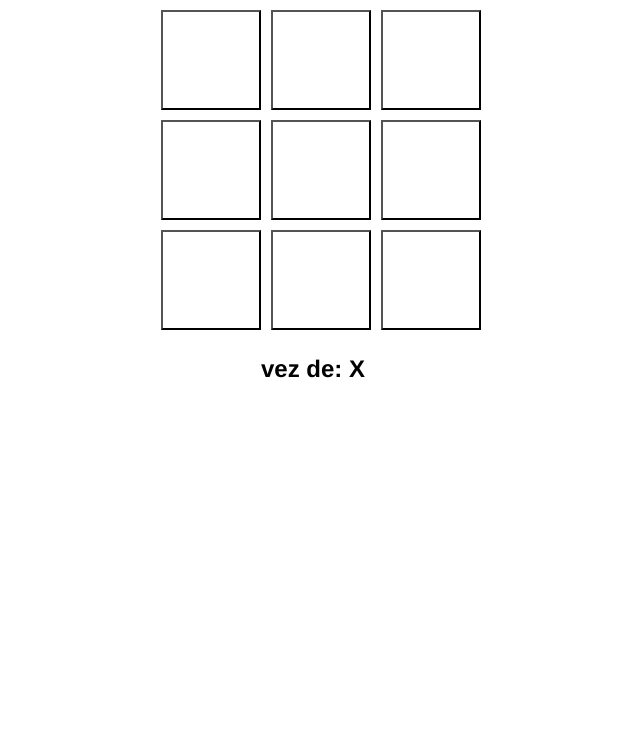
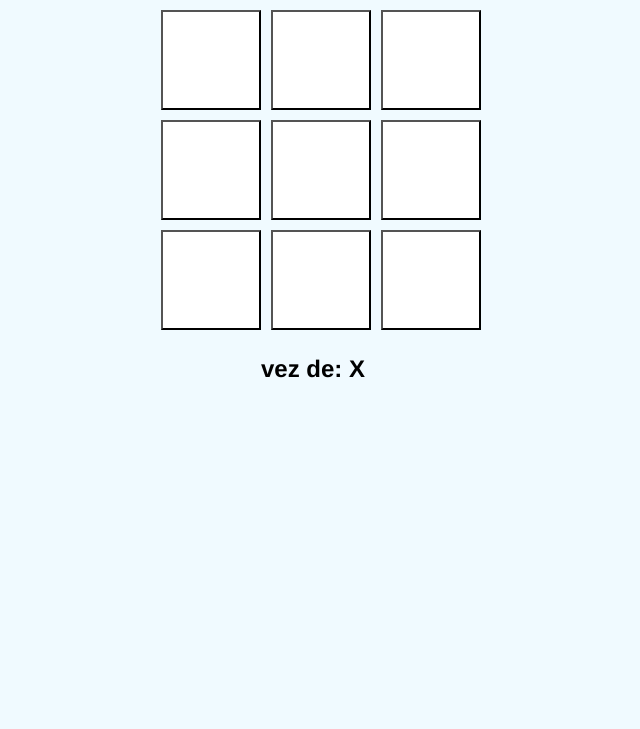
Before and after one commit to FilipePereiraLima/JogoDaVelha_PWA, a website: page index.html in a window 1280 px wide. Shown: the part 71-800 px from the top of the page, without its empty margins (327-967 px from the left). Drawn offline with Linux system fonts and the light colour scheme.

Commit message:
cor do background

```diff
--- a/css/style.css
+++ b/css/style.css
@@ -4,6 +4,7 @@ body{
     justify-items: center;
     align-items: center;
     font-family: 'Helvetica', sans-serif;
+    background-color: rgb(240, 250, 255);
 }
 
 .board{
```
